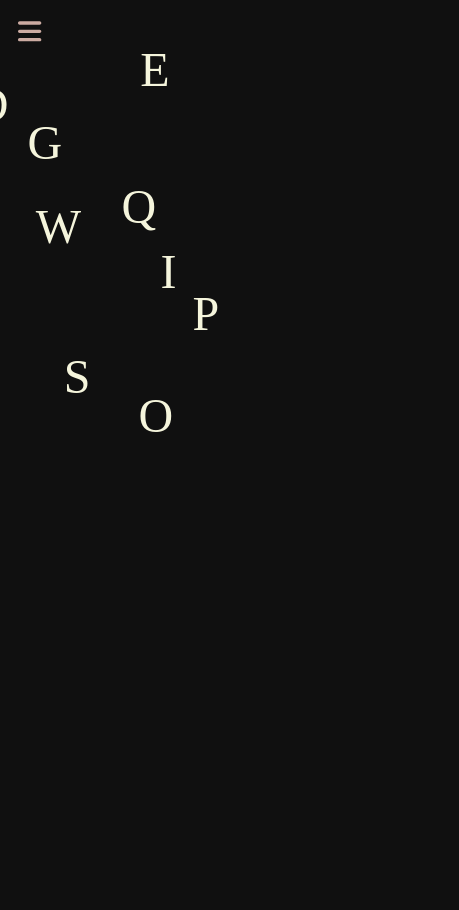
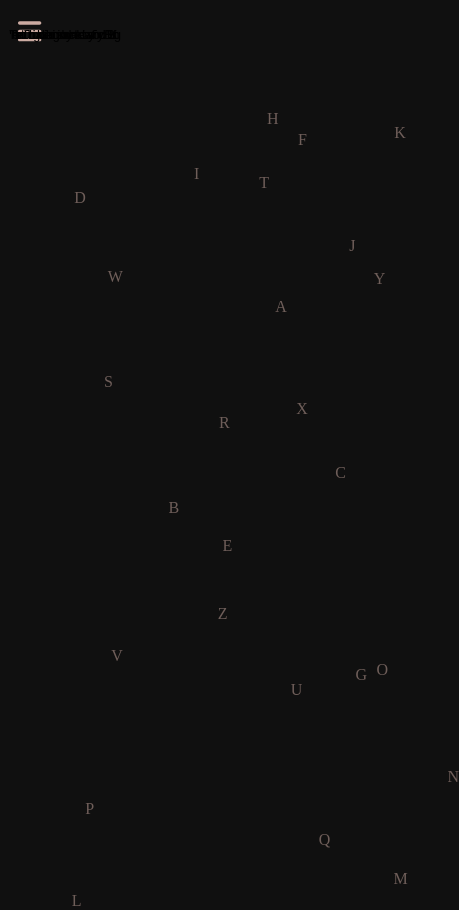
Before and after one commit to bdomingu/betty-portfolio, a Next.js app: page / in a window 390 px wide. Shown: the whole page, 459 px wide, since content can reach past the window. Before the commit the page ends 844 px from the top, so only its background shows below. Built offline with nearby package versions, Linux system fonts and the light colour scheme.

Commit message:
finished scattered letters and added message

```diff
--- a/components/AlphabetSoup.module.css
+++ b/components/AlphabetSoup.module.css
@@ -1,4 +1,5 @@
-.letterList {
+
+.elementList {
     display: flex;
     justify-content: center;
     align-items: center;
@@ -7,16 +8,24 @@
 }
 
   .letter {
-    display: none;
+    display:inline-block;
     margin: 0 0.5rem;
     transition: transform 0.5s ease-out;
-    color: beige;
+    color: #CCABA2;
+    opacity: .5;
     position: absolute;
+    font-size:medium;
     top: calc(var(--random-y) * 100%);
     left: calc(var(--random-x) * 100%);
 }
 
   .letterScattered {
     animation: scatter 1s ease-out-in forwards;
+    transform: translate(var(--random-x), var(--random-y));
 
 }
+
+.message {
+  font-family: monospace;
+  letter-spacing: -0.5em;
+}
--- a/components/AlphabetSoup.tsx
+++ b/components/AlphabetSoup.tsx
@@ -7,41 +7,44 @@ const AlphabetSoup = () => {
   const [scattered, setScattered] = useState(false);
 
   const letters = ['A', 'B', 'C', 'D', 'E', 'F', 'G', 'H', 'I', 'J', 'K', 'L', 'M', 'N', 'O', 'P', 'Q', 'R', 'S', 'T', 'U', 'V', 'W', 'X', 'Y', 'Z']
+  const message = '"The beautiful thing about learning is nobody can take it away from you." B.B King';
 
   useEffect(() => {
-    const letters = document.querySelectorAll('.' + styles.letter ) as NodeListOf<HTMLElement>;
-    letters.forEach((letter) => {
-      const x = Math.random() * window.innerWidth * .5;
-      const y = Math.random() * window.innerHeight * .5;
-      letter.style.transform = `translate(${x}px, ${y}px)`;
-
+    const elements = document.querySelectorAll('.' + styles.letter + ', .' + styles.message) as NodeListOf<HTMLElement>;
+    const delay = 50;
+    elements.forEach((element, index) => {
+      const x = Math.random() * window.innerWidth * 1;
+      const y = Math.random() * window.innerHeight * 1;
+      element.style.transform = `translate(${x}px, ${y}px)`;
+      setTimeout(() => {
+        element.style.transition = `transform 0.5s ease-out`;
+        element.style.transform = `translate(60px, 60px)`;
+      }, (index + 1) * delay);
     });
 
 
-    setTimeout(() => {
-    letters.forEach((letter) => {
-      letter.style.transform = `translate(0, 0)`;
+  //   setTimeout(() => {
+  //     scatterLetters();
+  // }, 1000);
+
+  setTimeout(() => {
+    elements.forEach(element => {
+      element.style.transform = '';
     });
   }, 500);
-
-  setTimeout(() => {
-    letters.forEach(letter => {
-      letter.style.display = 'inline-block';
-    });
-  }, 1000);
 
   }, []);
 
   const scatterLetters = () => {
-    const letters = document.querySelectorAll('.' + styles.letter ) as NodeListOf<HTMLElement>;
-    letters.forEach((letter) => {
-      letter.style.setProperty('--random-x', '0');
-      letter.style.setProperty('--random-y', '0');
+    const elements = document.querySelectorAll('.' + styles.letter + ', .' + styles.message ) as NodeListOf<HTMLElement>;
+    elements.forEach((element) => {
+      element.style.setProperty('--random-x', '0');
+      element.style.setProperty('--random-y', '0');
       const x = Math.random() * window.innerWidth * 1;
       const y = Math.random() * window.innerHeight * 1;
-      letter.style.setProperty('--random-x', `${x / window.innerWidth - 0.5}`);
-      letter.style.setProperty('--random-y', `${y / window.innerHeight - 0.5}`);
-      letter.classList.add(styles.letterScattered);
+      element.style.setProperty('--random-x', `${x / window.innerWidth}`);
+      element.style.setProperty('--random-y', `${y / window.innerHeight}`);
+      element.classList.add(styles.letterScattered);
     });
   };
 
@@ -55,21 +58,23 @@ const AlphabetSoup = () => {
     }
   }, [scattered]);
 
-  const resetLetters = () => {
-    const letters = document.querySelectorAll('.' + styles.letter);
+  // const resetLetters = () => {
+  //   const letters = document.querySelectorAll('.' + styles.letter);
 
-    letters.forEach((letter) => {
-      letter.classList.remove(styles.letterScattered);
-    })
-    console.log('bye')
-  }
+  //   letters.forEach((letter) => {
+  //     letter.classList.remove(styles.letterScattered);
+  //   })
+  //   console.log('bye')
+  // }
   return (
-    <div>
-      <ul className={styles.letterList}>
+    <div className={styles.elementContainer}>
+      <div className={`${styles.message}`}>{message}</div>
+      <ul className={styles.elementList}>
         {letters.map(letter => (
-          <li key={`letter-${letter}`} className={`${styles.letter} ${styles.letterHidden}`}>{letter}</li>
+          <li key={`letter-${letter}`} className={`${styles.letter}`}>{letter}</li>
         ))}
       </ul>
+
       {/* <button onClick={scattered ? resetLetters : scatterLetters}>
           {scattered ? 'Reset' : 'Scatter'}
       </button> */}
```
